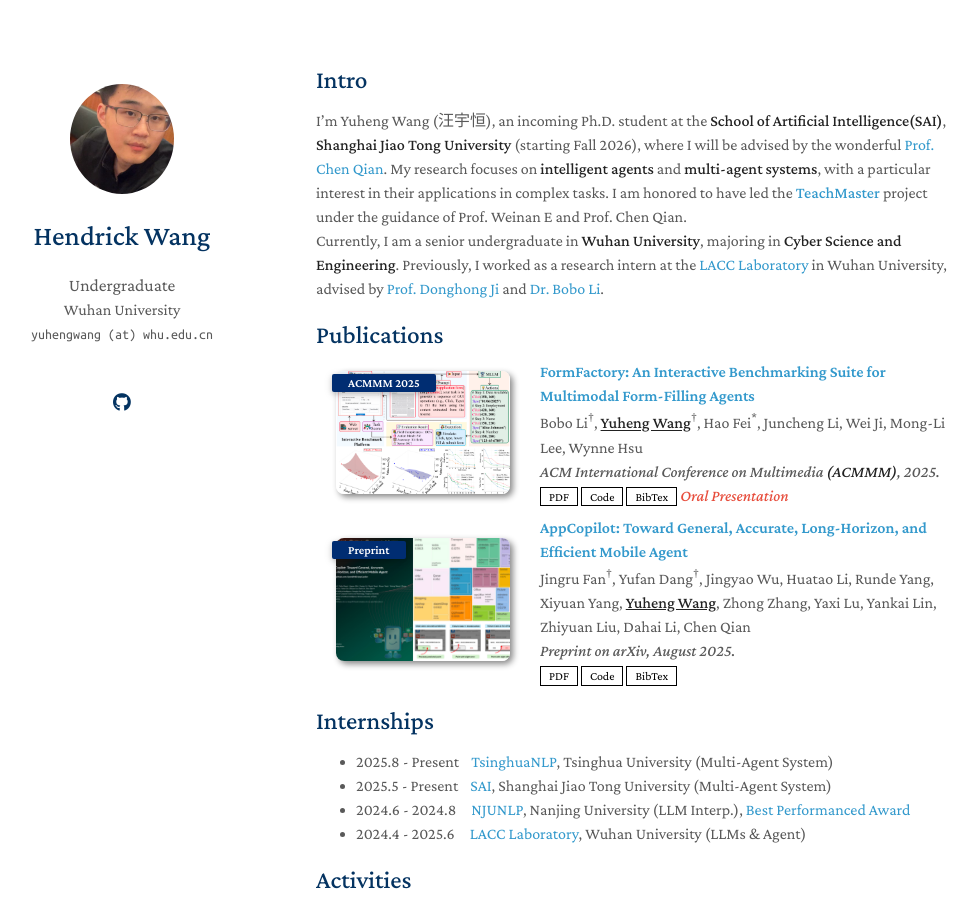
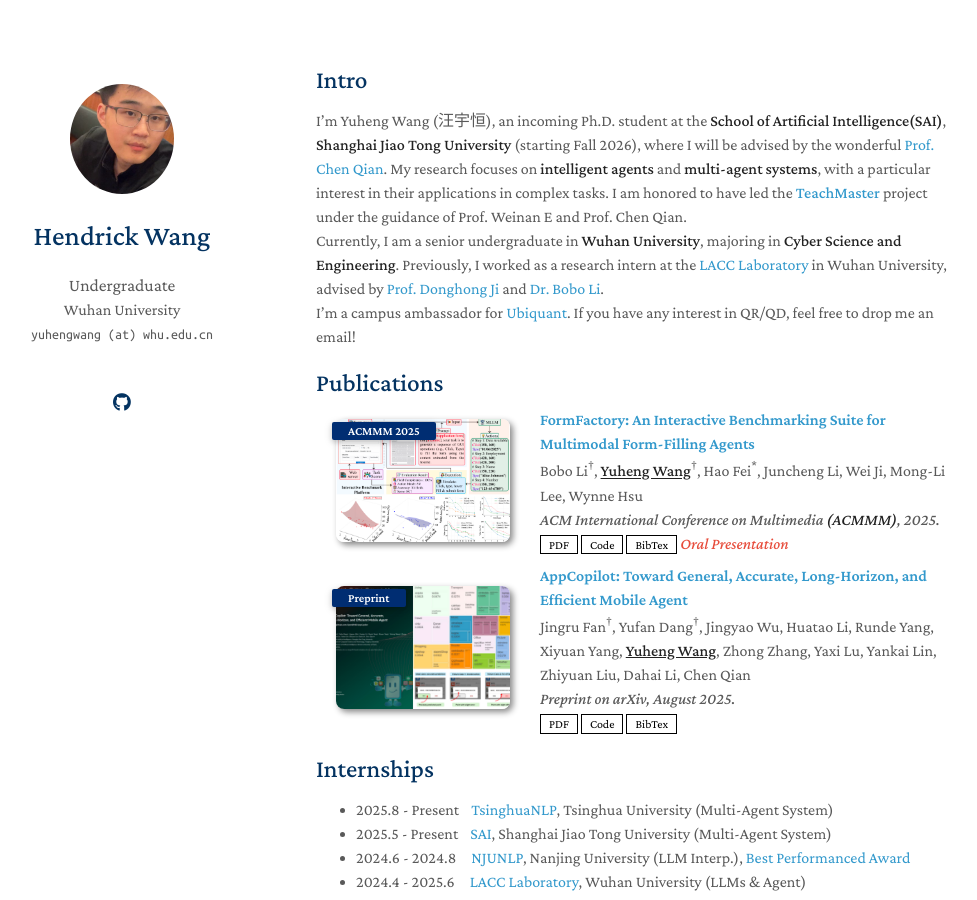
Before and after one commit to hendrick-wang/hendrick-wang.github.io, a Jekyll site: the page built from index.md, in a window 1280 px wide and 900 px high. Shown: the whole window, without its empty margins (154-1131 px from the left). Built offline with Jekyll 4.4.1, drawn with Linux system fonts in a browser that asks for light colours; a style sheet for code colours, icons or effects is not loaded.

Commit message:
ubiquant

```diff
--- a/index.md
+++ b/index.md
@@ -6,6 +6,8 @@
 
 I'm Yuheng Wang (汪宇恒), an incoming Ph.D. student at the **School of Artificial Intelligence(SAI)**, **Shanghai Jiao Tong University** (starting Fall 2026), where I will be advised by the wonderful [Prof. Chen Qian](https://qianc62.github.io/). My research focuses on **intelligent agents** and **multi-agent systems**, with a particular interest in their applications in complex tasks. I am honored to have led the **[TeachMaster](https://www.teachmaster.cn/)** project under the guidance of Prof. Weinan E and Prof. Chen Qian. <br>
 Currently, I am a senior undergraduate in **Wuhan University**, majoring in **Cyber Science and Engineering**. Previously, I worked as a research intern at the [LACC Laboratory](http://lacc.whu.edu.cn/) in Wuhan University, advised by [Prof. Donghong Ji](http://lacc.whu.edu.cn/index.php/home/read/24) and [Dr. Bobo Li](https://www.libobo.site/).
+<br>
+I’m a campus ambassador for [Ubiquant](https://www.ubiquant.com/). If you have any interest in QR/QD, feel free to drop me an email!
 
 {% include_relative _includes/publications.md %}
 
```
